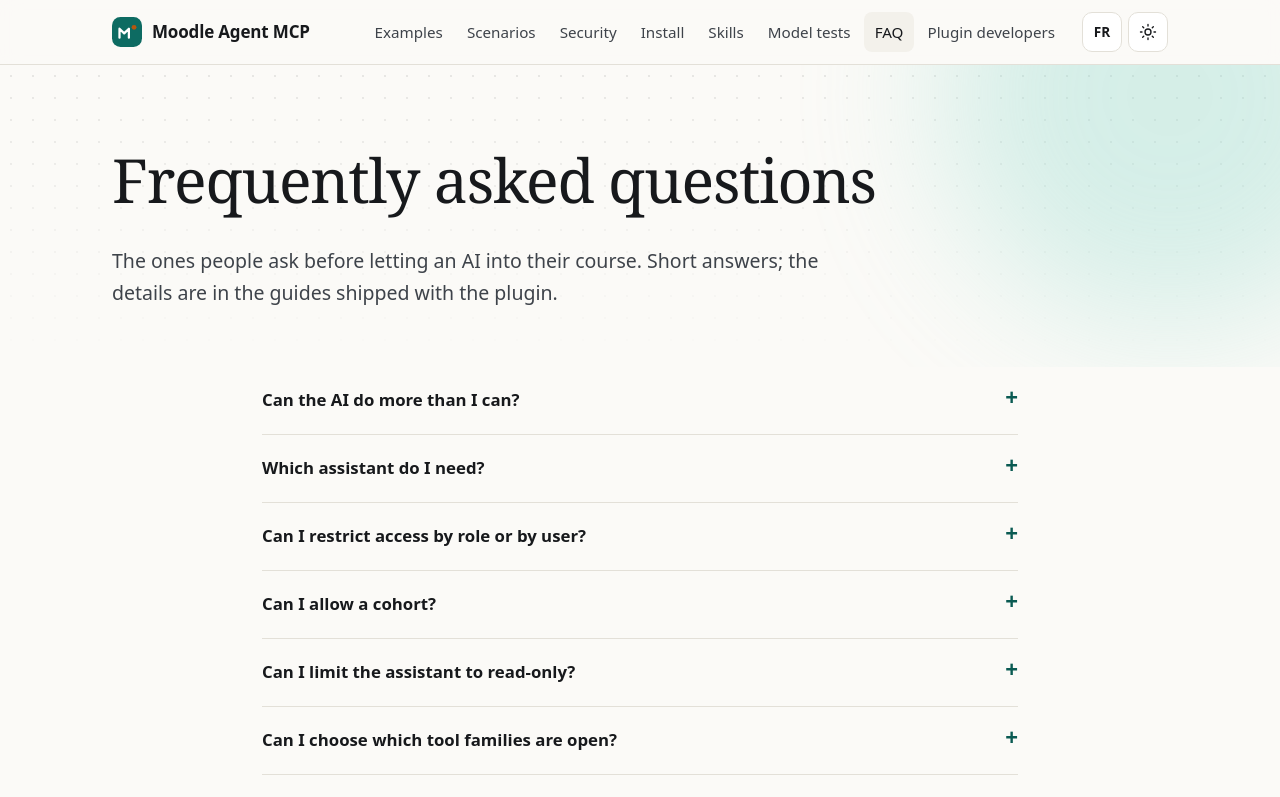
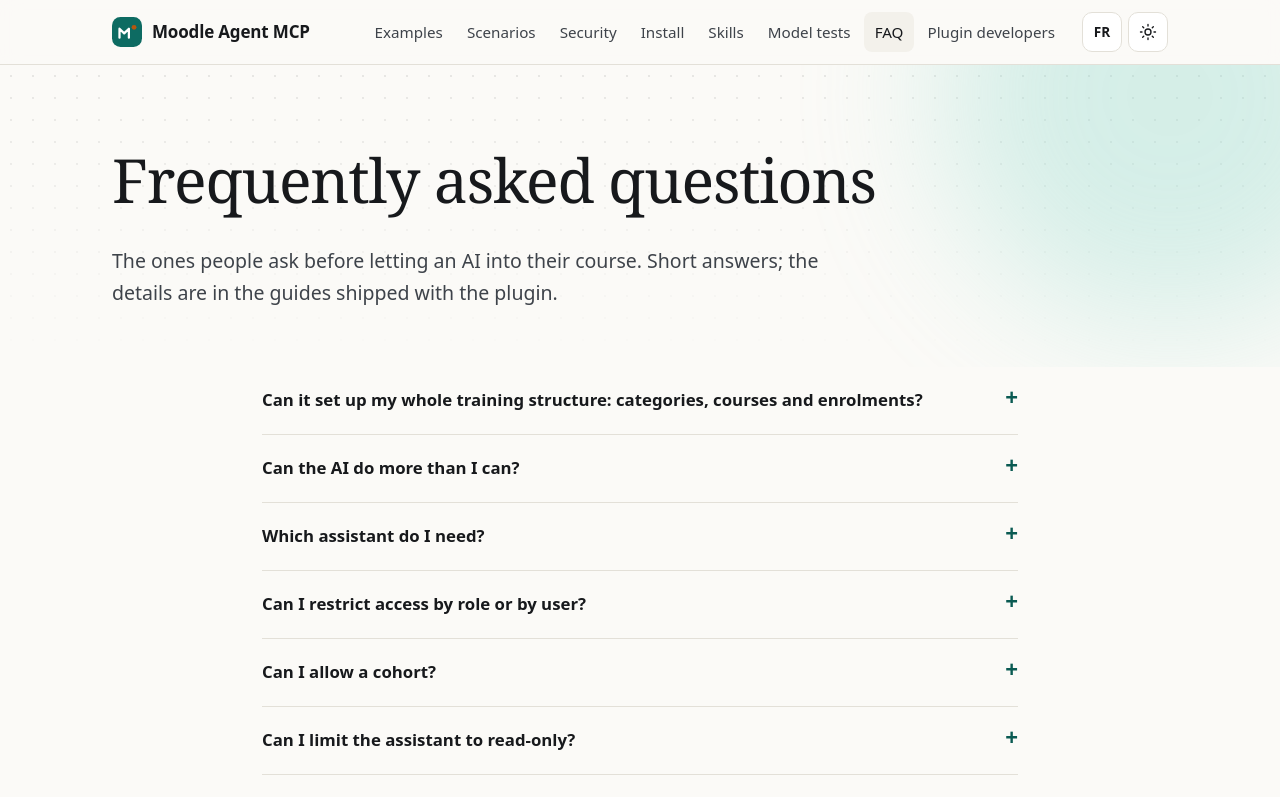
Before and after one commit to SouphianeJ/moodle-agent-mcp, a Next.js app in the folder site/: page /en/faq/ in a window 1280 px wide. Shown: the top 797 px of the page. Built offline with nearby package versions, Linux system fonts and the light colour scheme.

Commit message:
FAQ: a whole training structure (categories, courses, enrolments) in one request

```diff
--- a/site/content/en.ts
+++ b/site/content/en.ts
@@ -505,6 +505,10 @@ const en: Dict = {
     lead: 'The ones people ask before letting an AI into their course. Short answers; the details are in the guides shipped with the plugin.',
     items: [
       {
+        q: "Can it set up my whole training structure: categories, courses and enrolments?",
+        a: "Yes. In one request, the assistant creates or reorganises the categories, creates new courses or duplicates them from a template course (for a new session, with shifted dates), then enrols the participants: by cohort, by list or in groups. It does so with your Moodle rights to create courses and enrol, once the administrator has turned on the matching tool families. Enrolments made in a batch are undone in one call.",
+      },
+      {
         q: "Can the AI do more than I can?",
         a: "No. Every call runs with your Moodle permissions, then the access gate, the open families and the opening of the course restrict further. No setting gives the assistant a right you do not have.",
       },
--- a/site/content/fr.ts
+++ b/site/content/fr.ts
@@ -520,6 +520,10 @@ const fr: Dict = {
     lead: "Celles qu'on se pose avant de laisser une IA entrer dans son cours. Les réponses courtes ; le détail est dans les guides fournis avec le plugin.",
     items: [
       {
+        q: "Peut-elle monter toute ma maquette de formation : catégories, cours et inscriptions ?",
+        a: "Oui. Dans une même demande, l'assistant crée ou réorganise les catégories, crée les cours neufs ou les duplique depuis un cours modèle (pour une nouvelle session, avec les dates décalées), puis inscrit les participants : par cohorte, par liste ou en groupes. Il le fait avec vos droits Moodle de création et d'inscription, une fois que l'administrateur a ouvert les familles d'outils correspondantes. Les inscriptions faites par lot s'annulent en un appel.",
+      },
+      {
         q: "L'IA peut-elle faire plus que moi ?",
         a: "Non. Chaque appel s'exécute avec vos permissions Moodle, puis la porte d'accès, les familles ouvertes et l'ouverture du cours restreignent encore. Aucun réglage ne donne à l'assistant un droit que vous n'avez pas.",
       },
```
Also changed, not shown: 1 other file (tests, documents, lock files or other folders).
